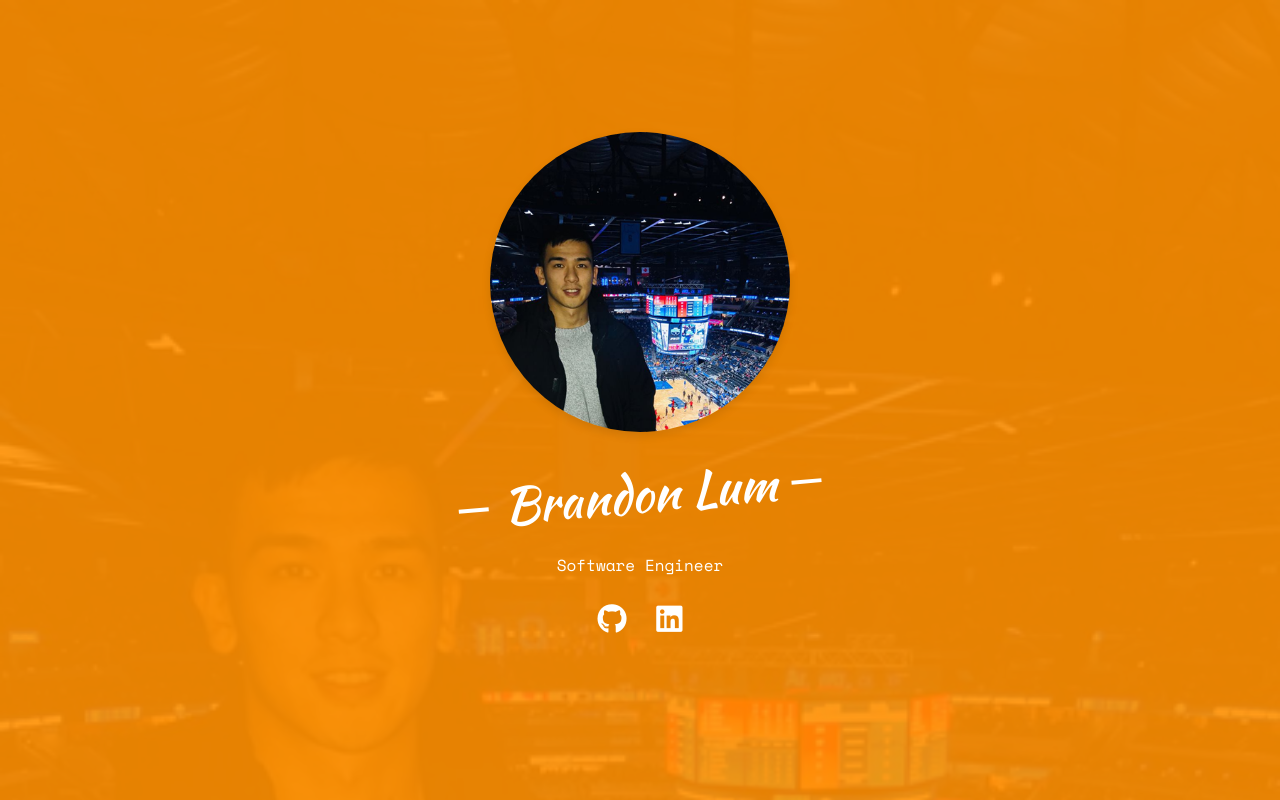
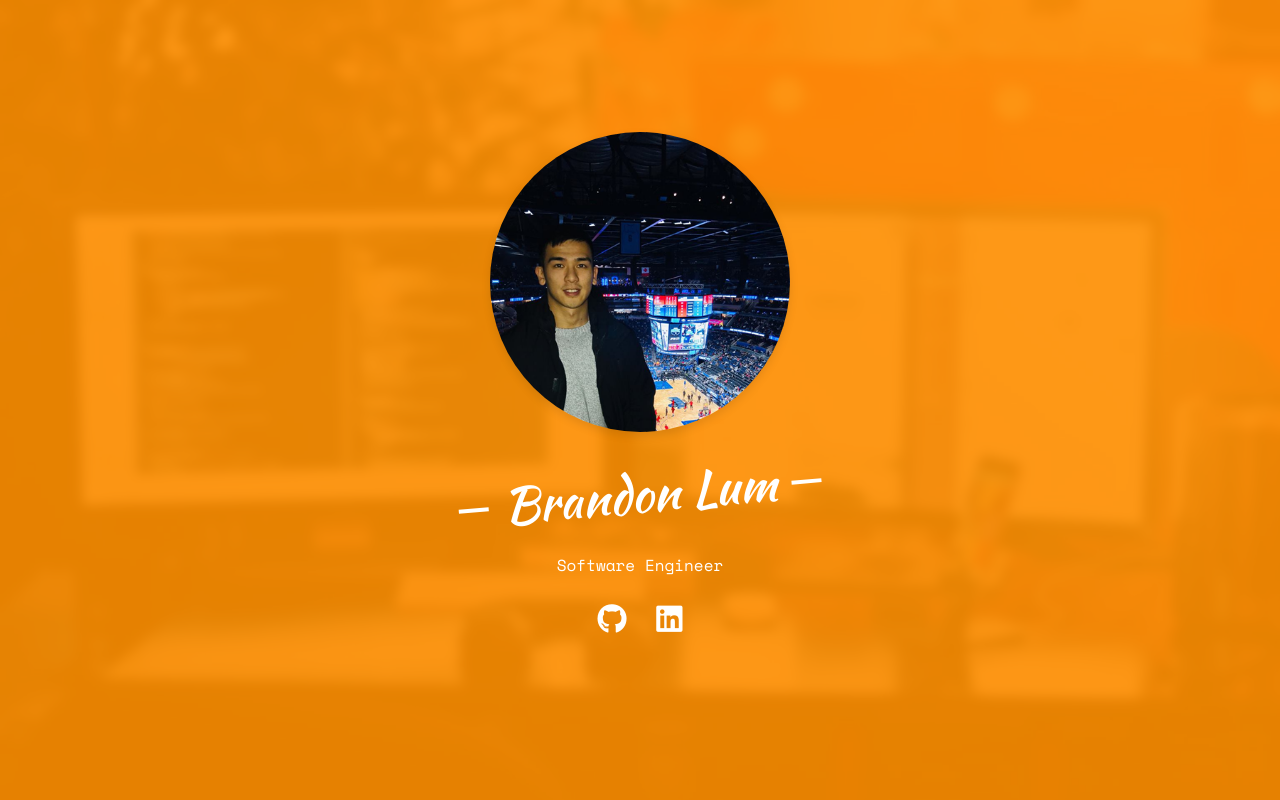
Before and after one commit to bryzle/bryzle.github.io, a website: page index.html in a window 1280 px wide. Shown: the top 800 px of the page. Drawn offline with nearby package versions, Linux system fonts and the light colour scheme; some packages are replaced by stand-ins of ours; no server answers; a web font is replaced by a local one.

Commit message:
Update index.html

```diff
--- a/index.html
+++ b/index.html
@@ -47,7 +47,7 @@
 	<div class="fh5co-loader"></div>
 
 	<div id="page">
-	<header id="fh5co-header" class="fh5co-cover js-fullheight" role="banner" style="background-image:url(images/profile.png);" data-stellar-background-ratio="0.5">
+	<header id="fh5co-header" class="fh5co-cover js-fullheight" role="banner" style="background-image:url(images/cover_bg_3.jpg);" data-stellar-background-ratio="0.5">
 		<div class="overlay"></div>
 		<div class="container">
 			<div class="row">
```
